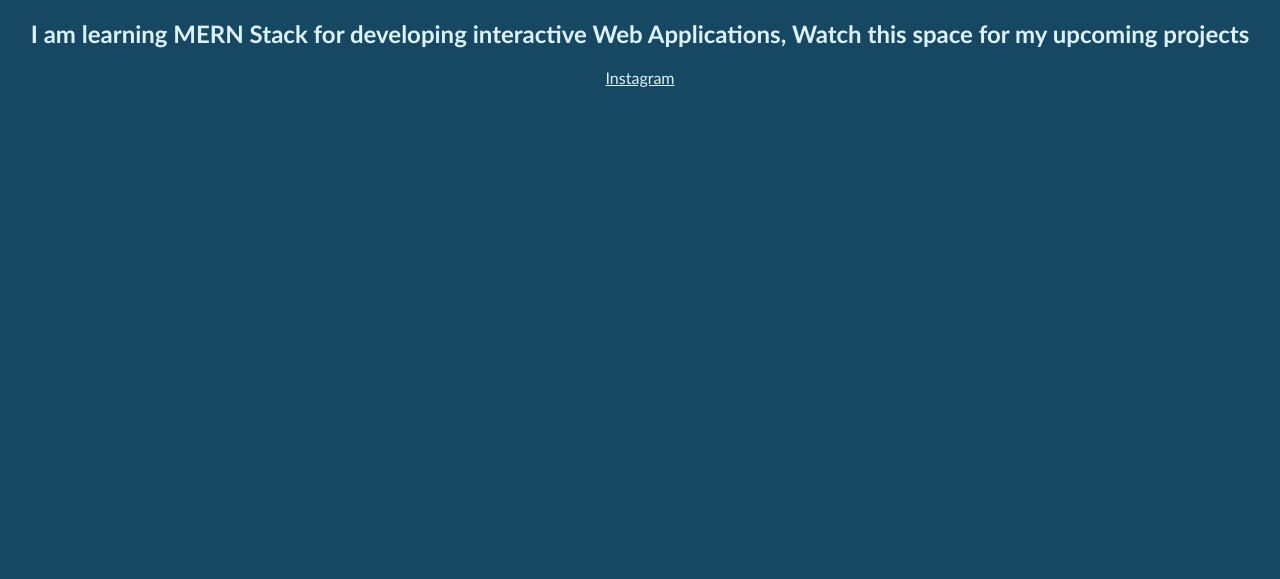
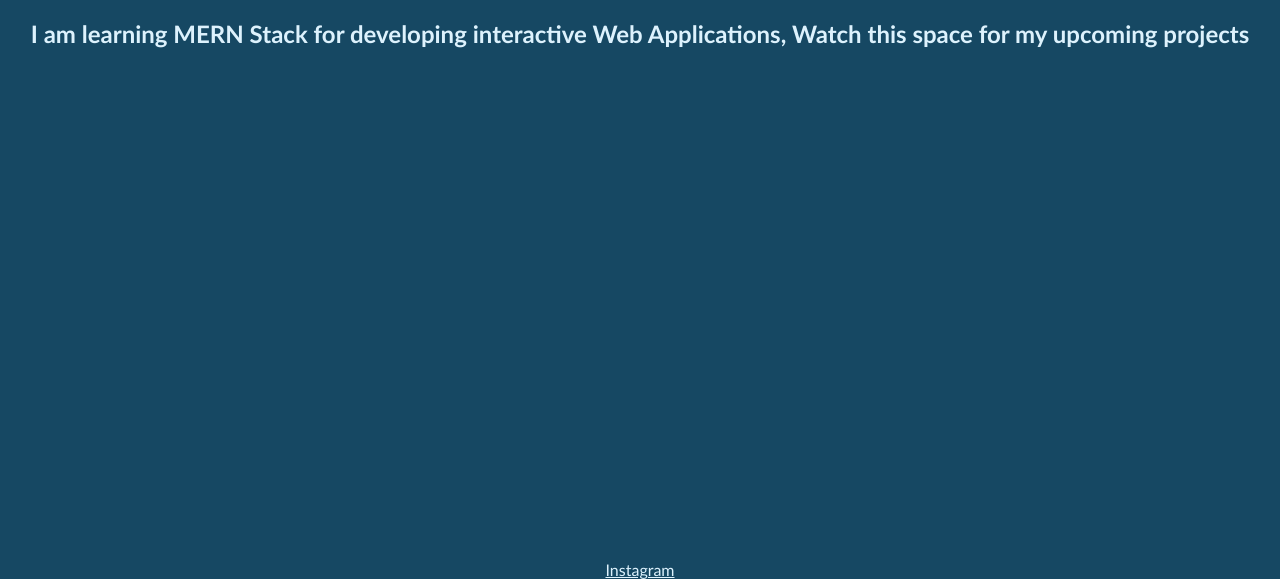
Before and after one commit to abdulhadicodes/abdulhadi, a plain HTML site: page index.html in a window 1280 px wide. Shown: the part 221-800 px from the top of the page. Drawn offline with Linux system fonts and the light colour scheme.

Commit message:
footer aligment

```diff
--- a/index.html
+++ b/index.html
@@ -10,10 +10,10 @@
             <img class="pp" src="pp.png" width="150px" height="150px">
             <h1>Hi!! I am Abdul Hadi.I am 16 years old.Living in Karachi,Pakistan.</h1>
             <h2>I am learning <b>MERN Stack</b> for developing interactive Web Applications, Watch this space for my upcoming projects</h2>
-            <footer>
-                <a class="insta" href="https://www.instagram.com/abdulhadicodes/">Instagram</a>
+        </header>
+        <footer>
+            <a class="insta" href="https://www.instagram.com/abdulhadicodes/">Instagram</a>
 
-            </footer>
-        </header>
+        </footer>
     </body>
 </html>
--- a/main.css
+++ b/main.css
@@ -12,4 +12,11 @@
 }
 .insta{
     color: #DDF2FD;
+    position: absolute;
+    bottom: 0px;
+    left: 0px;
+    right: 0px;
+
+
+
 }
```
Also changed, not shown: 1 other file.
